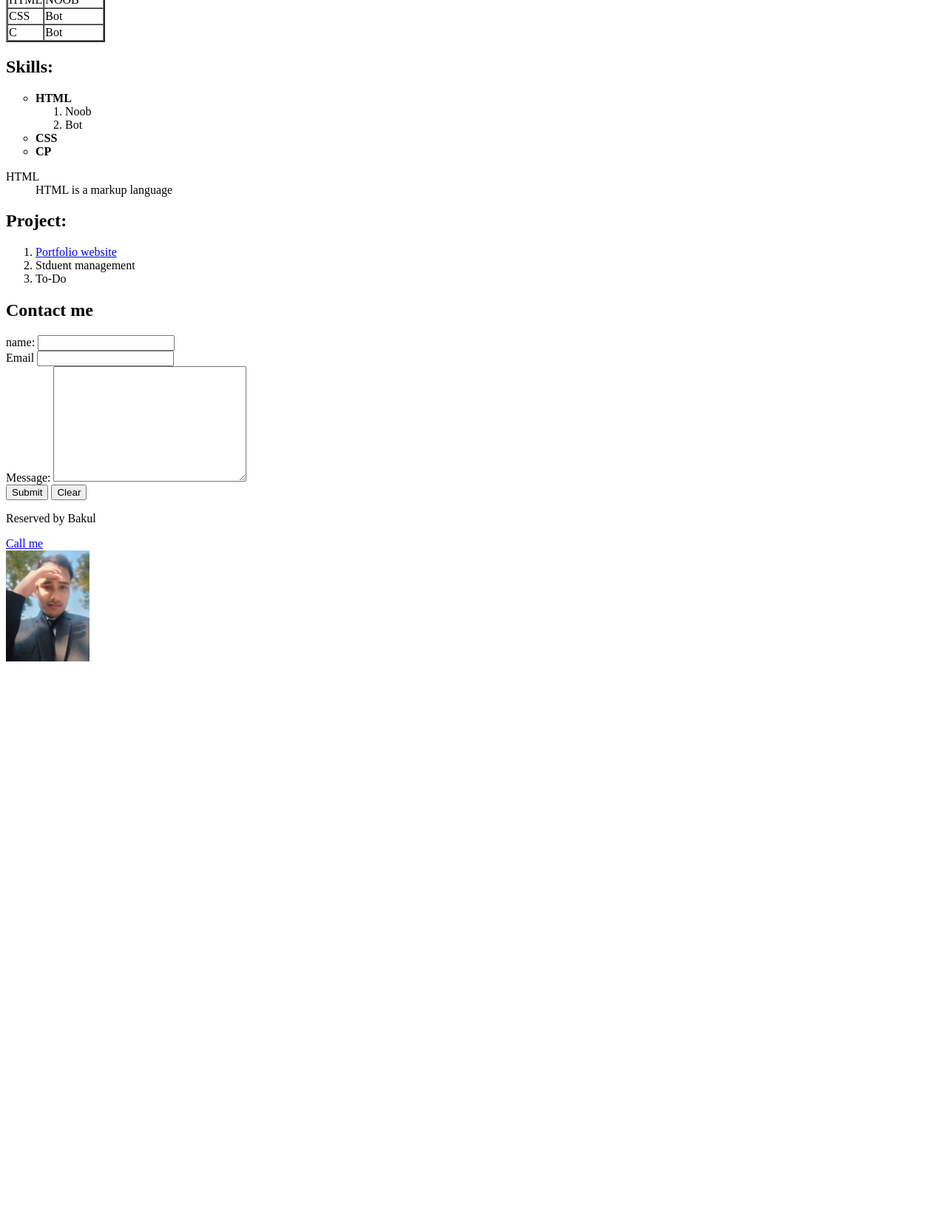
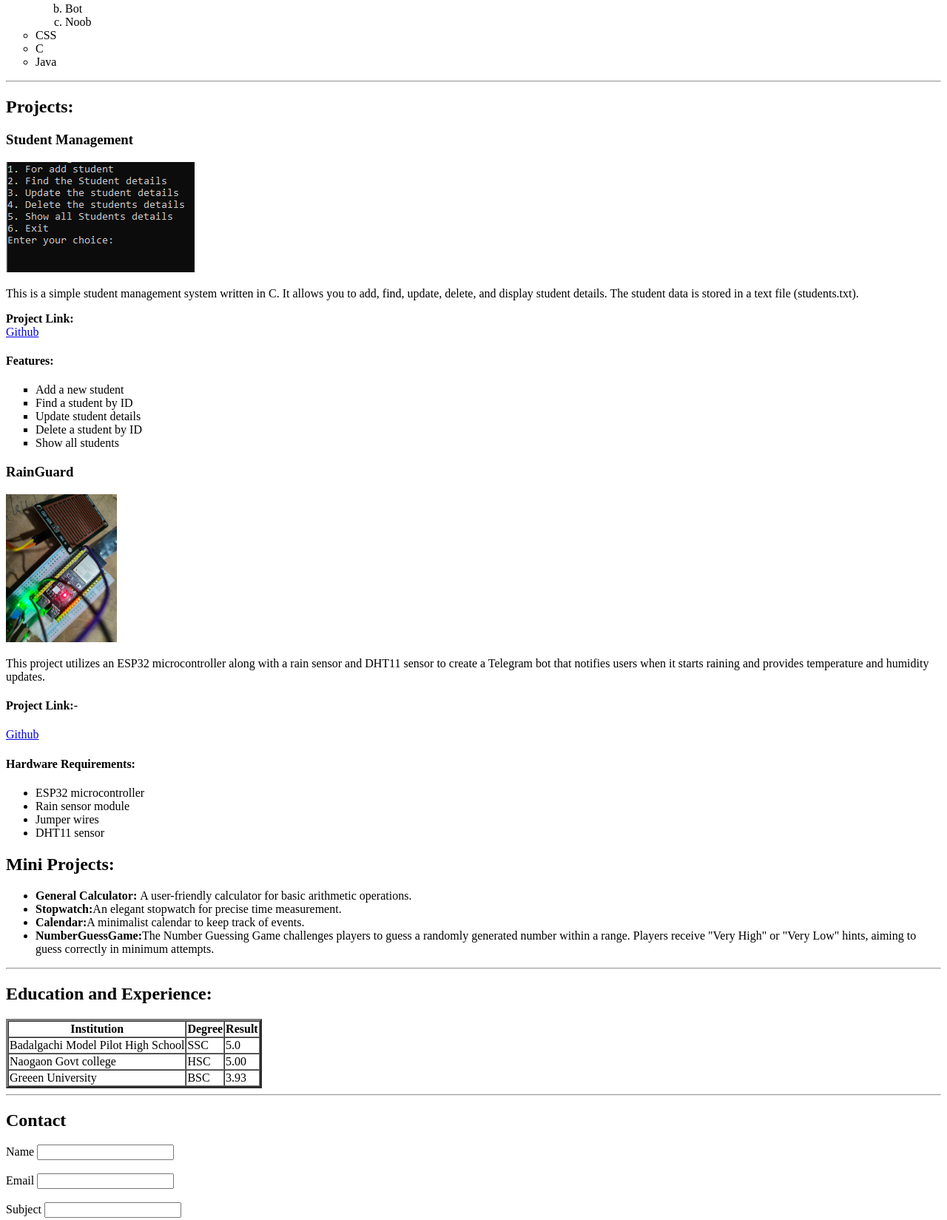
Before and after one commit to BakulBd/portfolio-html, a plain HTML site: page index.html in a window 1280 px wide. Shown: the part 536-2185 px from the top of the page at 74% size. Before the commit the page ends 1442 px from the top, so only its background shows below. Drawn offline with Linux system fonts and the light colour scheme.

Commit message:
Done First assignment

```diff
--- a/index.html
+++ b/index.html
@@ -3,128 +3,187 @@
 <head>
     <meta charset="UTF-8">
     <meta name="viewport" content="width=device-width, initial-scale=1.0">
-    <title>Bakul</title>
+    <title>Bakul Ahmed</title>
 </head>
 <body>
+
     <!-- Navigation -->
  <nav>
     <ul>
+        <li><a href="#home">About Me</a></li>
+        <li><a href="#skills">Skills and Expertise:</a></li>
+        <li><a href="#projects">Projects</a></li>
+        <li><a href="#education">Education and Experience:</a></li>
         <li><a href="#contact">Contact</a></li>
-    <li> <a href="#about">About</a></li>
-    <li> <a href="#skills">Skills</a></li>
-    <li> <a href="#project">Projects</a></li>
-
-
     </ul>
  </nav>
 
-    <!-- Section: Intro -->
-    <header id="intro">
+
+
+    <!-- Header: Introduction -->
+<header id="home">
     <h1>Bakul Ahmed</h1>
-        <p>Computer Engineer</p>
+    <h3>Software Engineer</h3>
+    <hr/>
+    <p>Welcome to my portfolio website. I am passionate about cutting-edge technology and its evolution. The rapid advancements in technology fascinate me, and I aspire to contribute to this field in the future.</p>
+    <p>With a strong background in software development, I have experience in various programming languages and frameworks. I am particularly interested in areas such as artificial intelligence, machine learning, and Internet of Things (IoT).</p>
+    <p>In addition to my technical skills, I am an avid learner, always looking for opportunities to grow and improve. I believe in the power of technology to solve real-world problems and make a positive impact on society.</p>
+    <p>Feel free to explore my projects and get in touch with me for any collaboration or opportunities. Thank you for visiting!</p>
 </header>
-    <img src="./images/BakulPP.png" alt="Bakul" height="150">
+
+
+
+
+
+    <!-- section: Skills and Expertise -->
+     <section id="skills">
+        <hr/>
+        <h2> Skills and Expertise:</h2>
+        <ul type="circle">
+            <li>HTML</li>
+            <ol type="a">
+                <li>Intermediate</li>
+                <li>Bot</li>
+                <li>Noob</li>
+            </ol>
+            <li>CSS</li>
+            <li>C</li>
+            <li>Java</li>
+        </ul>
+
+     </section>
+
+     <section id="projects">
+        <hr/>
+        <h2>Projects:</h2>
+
+        <article id="student-management">
+            <header>
+                <h3>Student Management</h3>
+            </header>
+            <img src="./images/student-management.PNG" alt="TErminal">
+            <p>This is a simple student management system written in C. It allows you to add, find, update, delete, and display student details. The student data is stored in a text file (students.txt).</p>
+            <p>
+                <strong>Project Link:</strong><br/>
+                <a href="https://github.com/BakulBd/StudentManagemnt" alt="Student Management" target="_blank">Github</a>
+            </p>
+            <h4>Features:</h4>
+            <ul type="square">
+                <li>Add a new student</li>
+                <li>Find a student by ID</li>
+                <li>Update student details</li>
+                <li>Delete a student by ID</li>
+                <li>Show all students</li>
+            </ul>
+        </article>
+
+        <article id="rainguard">
+            <header>
+                <h3>RainGuard</h3>
+            </header>
+            <img src="./images/IMG20240521203605.jpg" height="200" alt="ESP32 Board">
+            <p>This project utilizes an ESP32 microcontroller along with a rain sensor and DHT11 sensor to create a Telegram bot that notifies users when it starts raining and provides temperature and humidity updates.</p>
+            <section>
+                <h4>Project Link:-</h4>
+                <a href="https://github.com/BakulBd/RainGuard" target="_blank">Github</a>
+                <header>
+                    <h4>Hardware Requirements:</h4>
+                </header>
+                <ul>
+                    <li>ESP32 microcontroller</li>
+                    <li>Rain sensor module</li>
+                    <li>Jumper wires</li>
+                    <li>DHT11 sensor</li>
+                </ul>
+            </section>
+        </article>
+
+        <article id="mini-projects">
+            <header>
+                <h2>Mini Projects:</h2>
+            </header>
+
+            <ul>
+                <li><b>General Calculator: </b>A user-friendly calculator for basic arithmetic operations.</li>
+            <li><b>Stopwatch:</b>An elegant stopwatch for precise time measurement.</li>
+            <li><b>Calendar:</b>A minimalist calendar to keep track of events.</li>
+            <li><b>NumberGuessGame:</b>The Number Guessing Game challenges players to guess a randomly generated number within a range. Players receive "Very High" or "Very Low" hints, aiming to guess correctly in minimum attempts.</li>
+            </ul>
+
+        </article>
+
+    </section>
     <hr/>
 
-    <!-- Section: About me -->
-    <section id="about">
-        <h2>About:</h2>
-        <p><strong>Experience:</strong> Best Website Developer</p>
-        <p><strong>Education:</strong> Green University Bangladesh</p>
-    </section>
-
-    <!-- Section: Skills -->
-    <section id="skills">
-<table border="2" cellspacing="0">
-    <thead>
+    <section id="education">
+        <header><h2>Education and Experience:</h2></header>
+        <table border="3" cellspacing="0">
             <tr>
-         <th>Skills</th>
-        <th>Proficiency</th>
-        </tr>
-    </thead>
-
-
-    <tbody>
-        <tr>
-            <td>HTML</td>
-            <td>NOOB</td>
+                <th>Institution</th>
+                <th>Degree</th>
+                <th>Result</th>
             </tr>
             <tr>
-            <td>CSS</td>
-            <td>Bot</td>
+                <td>Badalgachi Model Pilot High School</td>
+                <td>SSC</td>
+                <td>5.0</td>
             </tr>
             <tr>
-            <td>C</td>
-            <td>Bot</td>
+                <td>Naogaon Govt college</td>
+                <td>HSC</td>
+                <td>5.00</td>
             </tr>
+            <tr>
+                <td>Greeen University</td>
+                <td>BSC</td>
+                <td>3.93</td>
+            </tr>
+        </table>
+        <hr/>
 
-
-    </tbody>
-
-
-</table>
-
-        <h2>Skills:</h2>
-        <ul type="circle">
-            <li><strong>HTML</strong></li>
-            <ol>
-                <li>Noob</li>
-                <li>Bot</li>
-            </ol>
-            <li><strong>CSS</strong></li>
-            <li><strong>CP</strong></li>
-        </ul>
-
-        <dl>
-            <dt>HTML</dt>
-            <dd>HTML is a markup language</dd>
-        </dl>
-    </section>
-
-     <!-- Section: Project: -->
-      <section id="project">
-        <h2>Project:</h2>
-        <ol>
-            <li><a target ="_blank" href="https://github.com/BakulBd/portfolio-html">Portfolio website</a></li>
-            <li>Stduent management</li>
-            <li>To-Do</li>
-        </ol>
     </section>
 
 
-    <!-- Section: Contact -->
     <section id="contact">
-        <h2>Contact me</h2>
+        <header>
+            <h2>Contact</h2>
+        </header>
         <form>
             <div>
-    <label for="name">name:</label>
-    <input type="text" id="name" name="name" required/>
+                <label for="name">Name</label>
+                <input type="text" id="name" name="name" required>
             </div>
+            <br/>
+            <div>
+                <label for="email">Email</label>
+                <input type="email" id="email" name="email" required>
+            </div>
+            <br/>
+            <div>
+                <label for="subject">Subject</label>
+                <input type="text" id="subject" name="subject" required>
+            </div>
+            <br/>
+            <div>
+                <label for="message">Message</label>
+                <textarea id="message" name="message" cols="30" rows="10" required></textarea>
+            </div>
+            <br/>
+            <button type="submit">Submit</button>
+            <button type="reset">Clear</button>
+        </form>
+    </section>
 
 
-    <div>
-        <label for="email">Email</label>
-    <input type="email" id="email" name="email" required/>
-    </div>
-
-    <div>
-        <label for="msg">Message:</label>
-    <textarea name="msg" id="msg" cols="30" rows="10"></textarea>
-    </div>
-
-    <div>
-        <button type="submit">Submit</button>
-    <button type="reset">Clear</button>
-    </div>
-</form>
-
-     </section>
-    <!-- Section: footer -->
     <footer>
         <p>Reserved by Bakul</p>
-        <a href="mailto:bakul@gmail.com">Call me</a><br/>
-        <a href="facebook.com/cyberbokul"><img src="./images/BakulPP.png" alt="Bakul" height="150"></a>
+        <a href="mailto:bokula88@gmail.com">Email me</a>
+        <a href="facebook.com/cyberbokul"><img src="./images/facebooook-icon.png" alt="Bakul" height="20"></a>
+
     </footer>
+
+
+
 
 </body>
 </html>
```
Also changed, not shown: indexP.html (added, +130 -0 lines), images/IMG20240521203605.jpg (added), images/facebooook icon.png (added), images/student-management.PNG (added). Lines whose indentation alone changed are shown as unchanged.
